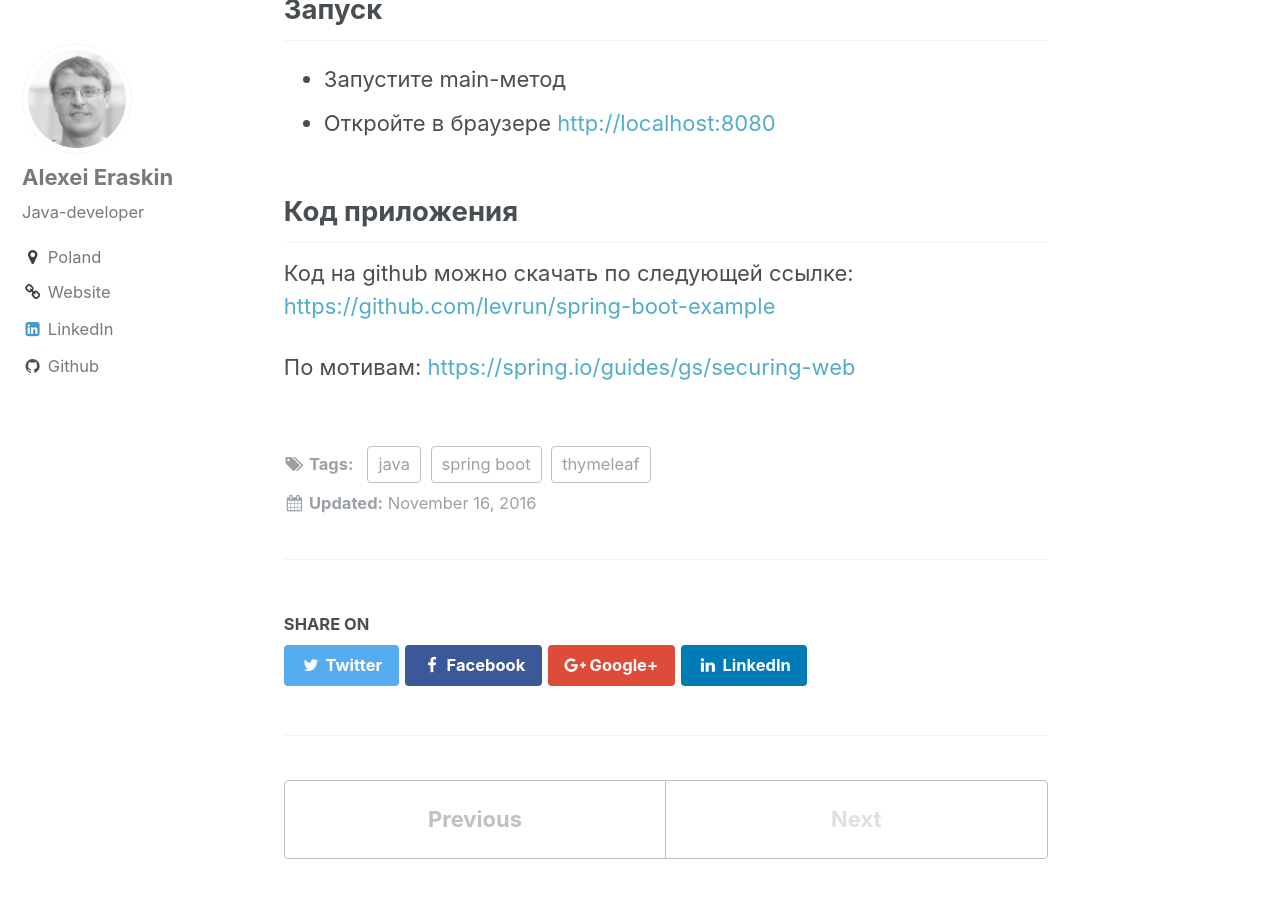
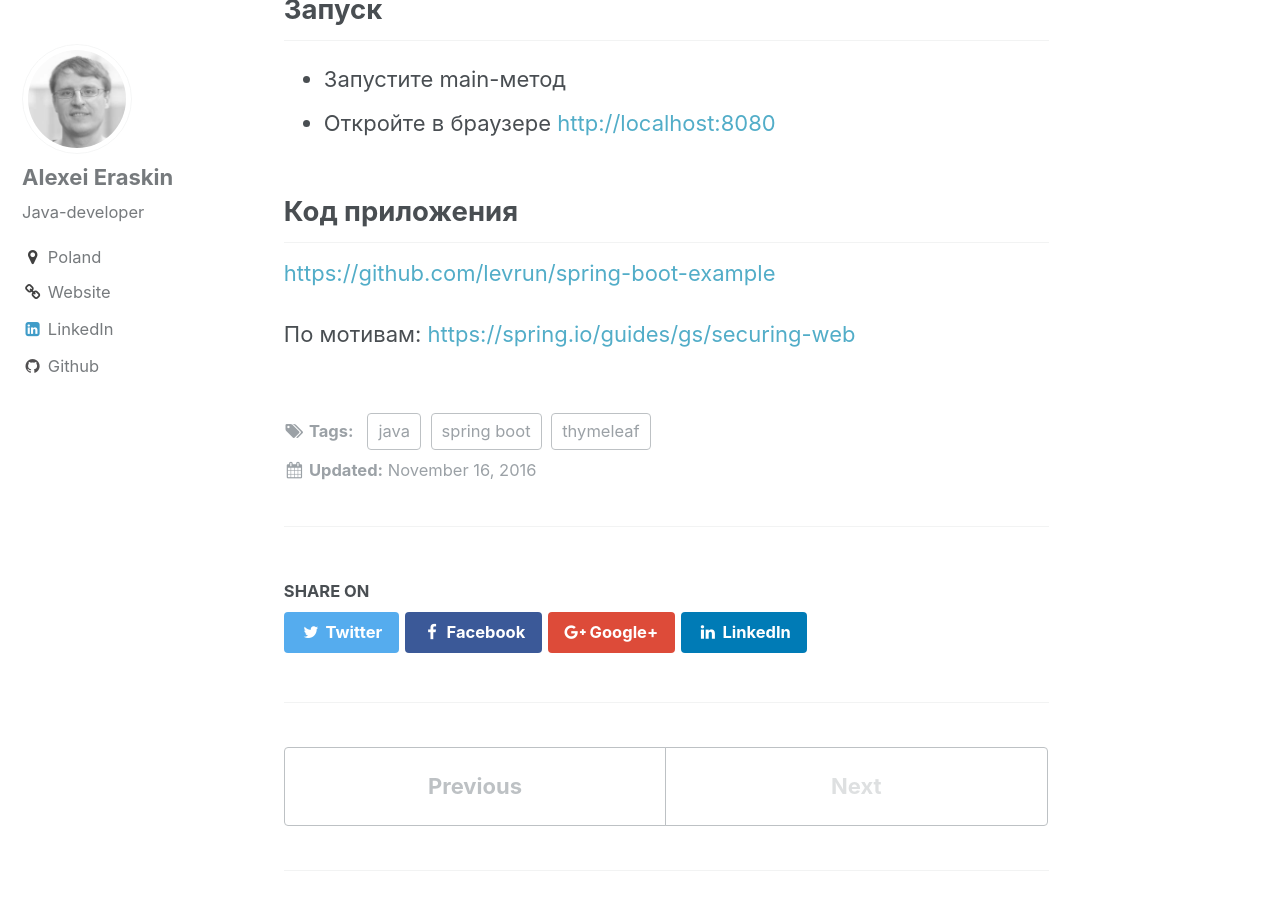
Before and after one commit to smartcoderteam/smartcoderteam.github.io, a Jekyll site: the page built from _posts/2016-11-16-spring-boot-simple-app-in-15-minutes.md, in a window 1280 px wide and 900 px high, scrolled down 4403 px. Built offline with Jekyll 4.4.1, drawn with Linux system fonts in a browser that asks for light colours; comment, search, counter and statistics services are not loaded.

Commit message:
Update 2016-11-16-spring-boot-simple-app-in-15-minutes.md

```diff
--- a/_posts/2016-11-16-spring-boot-simple-app-in-15-minutes.md
+++ b/_posts/2016-11-16-spring-boot-simple-app-in-15-minutes.md
@@ -116,6 +116,6 @@ public class Application {
  * Откройте в браузере [http://localhost:8080](http://localhost:8080)
 
 ## Код приложения
-Код на github можно скачать по следующей ссылке: [https://github.com/levrun/spring-boot-example](https://github.com/levrun/spring-boot-example)
+[https://github.com/levrun/spring-boot-example](https://github.com/levrun/spring-boot-example)
 
 По мотивам: [https://spring.io/guides/gs/securing-web](https://spring.io/guides/gs/securing-web)
```
